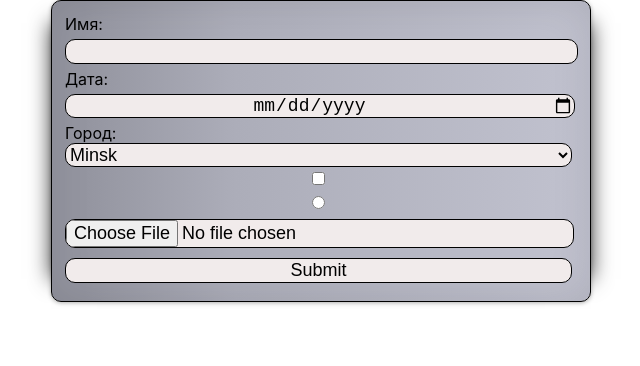
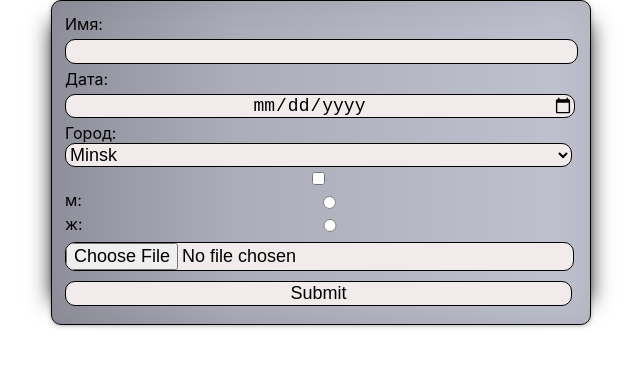
Before and after one commit to AntonFio/React2023Q1, a React (Vite) app in the folder react-form/: page / in a window 1280 px wide. Shown: the top 366 px of the page, without its empty margins (319-959 px from the left). Built offline with nearby package versions, Linux system fonts and the light colour scheme.

Commit message:
feat: remove warning eslint

```diff
--- a/react-form/src/App.css
+++ b/react-form/src/App.css
@@ -40,3 +40,7 @@
   border-radius: 10px;
   font-size: 18px;
 }
+
+.label-pol{
+  display: flex;
+}
--- a/react-form/src/App.tsx
+++ b/react-form/src/App.tsx
@@ -92,7 +92,14 @@ export default class App extends Component<{}, State> {
             <input type="checkbox" name="agree" ref={this.checkbox} required />
           </div>
           <div>
-            <input type="radio" name="radio" ref={this.inputRadio} required />
+            <label className="label-pol">
+              м: <input type="radio" name="pol" ref={this.inputRadio} required />
+            </label>
+
+            <label className="label-pol">
+              ж:
+              <input type="radio" name="pol" ref={this.inputRadio} required />
+            </label>
           </div>
           <div>
             <input type="file" accept="image/*" ref={this.fileInputRef} />
--- a/react-form/src/main.tsx
+++ b/react-form/src/main.tsx
@@ -2,7 +2,6 @@ import React from 'react';
 import ReactDOM from 'react-dom/client';
 import { BrowserRouter } from 'react-router-dom';
 import App from './App';
-import Cart from './components/Cart';
 import './index.css';
 
 ReactDOM.createRoot(document.getElementById('root') as HTMLElement).render(
```
